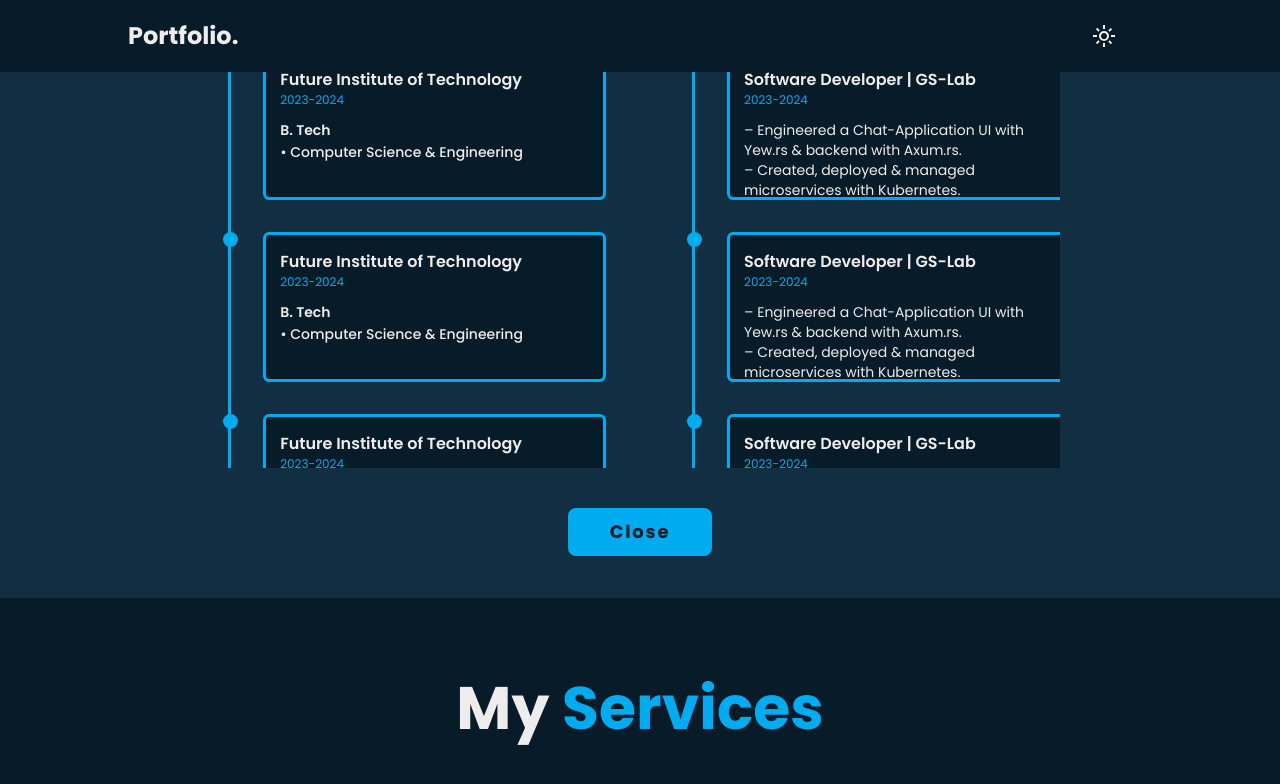
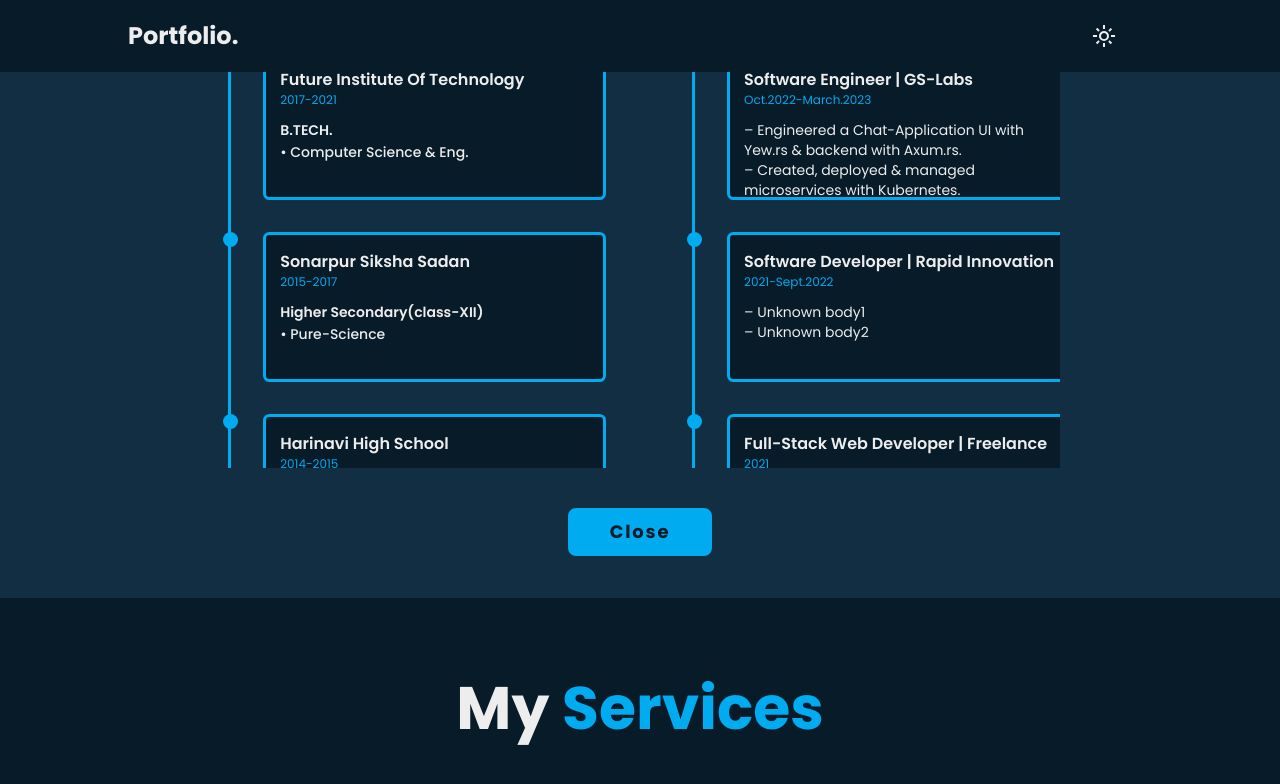
Before and after one commit to Rahul721999/my-portfolio, a React (Vite) app: page / in a window 1280 px wide. Both pictures are taken after a click on the link "Read More". Shown: the part 1002-1786 px from the top of the page. Built offline with nearby package versions, Linux system fonts and the light colour scheme; no server answers.

Commit message:
refactor: added reusble code to expCards

```diff
--- a/public/journey.json
+++ b/public/journey.json
@@ -1,36 +1,43 @@
 {
-    "education" : [
+    "education": [
         {
             "degree": "B.TECH.",
-            "org" : "Future Institute Of Technology",
-            "date" : "2017-2021"
+            "org": "Future Institute Of Technology",
+            "date": "2017-2021",
+            "field": "Computer Science & Eng."
         },
         {
             "degree": "Higher Secondary(class-XII)",
-            "org" : "Sonarpur Siksha Sadan",
-            "date" : "2015-2017"
+            "org": "Sonarpur Siksha Sadan",
+            "date": "2015-2017",
+            "field": "Pure-Science"
         },
         {
             "degree": "Secondary(class-X)",
-            "org" : "Harinavi High School",
-            "date" : "2014-2015"
+            "org": "Harinavi High School",
+            "date": "2014-2015",
+            "field": "N.A."
         }
     ],
-    "experience" : [
+    "experience": [
         {
             "designation": "Software Engineer",
-            "org" : "GS-Labs",
-            "date" : "Oct.2022-March.2023"
+            "org": "GS-Labs",
+            "date": "Oct.2022-March.2023",
+            "body": [
+                "Engineered a Chat-Application UI with Yew.rs & backend with Axum.rs.",
+                "Created, deployed & managed microservices with Kubernetes."
+            ]
         },
         {
             "designation": "Software Developer",
-            "org" : "Rapid Innovation",
-            "date" : "2021-Sept.2022"
+            "org": "Rapid Innovation",
+            "date": "2021-Sept.2022"
         },
         {
             "designation": "Full-Stack Web Developer",
-            "org" : "Freelance",
-            "date" : "2021"
+            "org": "Freelance",
+            "date": "2021"
         }
     ]
 }
--- a/src/components/ExpCards/Expcard.jsx
+++ b/src/components/ExpCards/Expcard.jsx
@@ -2,11 +2,11 @@ import React from 'react';
 import './Expcard.css';
 
 
-const EducationCard = () =>{
-    const course = "B. Tech";
-    const org = "Future Institute of Technology";
-    const date = "2023-2024";
-    const field = "Computer Science & Engineering"
+const EducationCard = ({ education }) => {
+    const course = education?.degree || "Unknown Degree";
+    const org = education?.org || "Unknown Organization";
+    const date = education?.date || "Unknown Date";
+    const field = education?.field || "Unknown Field";
     return (
         <div className="edu-card relative tablet:w-[90%] bg-[--bg-color]">
             <div className='Card-Heading pl-3 laptop:flex-row'>
@@ -22,10 +22,11 @@ const EducationCard = () =>{
 }
 
 
-const Expcard = () => {
-    const designation = "Software Developer";
-    const org = "GS-Lab";
-    const date = "2023-2024";
+const Expcard = ({ experience }) => {
+    const designation = experience?.designation || "Unknown Designation";
+    const org = experience?.org || "Unknown Organization";
+    const date = experience?.date || "Unknown Date";
+    const body = experience?.body || ["Unknown body1", "Unknown body2"];
     return (
         <div className="exp-card relative tablet:w-[90%] bg-[--bg-color]">
             <div className='Card-Heading pl-3 laptop:flex-row'>
@@ -33,11 +34,12 @@ const Expcard = () => {
                 <h3 className='Date text-xs relative text-[var(--main-color)]'>{date}</h3>
             </div>
             <div className='Card-body m-3'>
-                <p className='text-xs tablet:text-sm'>– {"Engineered a Chat-Application UI with Yew.rs & backend with Axum.rs."}</p>
-                <p className='text-xs tablet:text-sm'>– {"Created, deployed & managed microservices with Kubernetes."}</p>
+                {body.map((e, index) => (
+                    <p key={index} className='text-xs tablet:text-sm'>– {e}</p>
+                ))}
             </div>
         </div>
     )
 }
 
-export {Expcard, EducationCard}
+export { Expcard, EducationCard }
--- a/src/pages/About/Aboutpage.jsx
+++ b/src/pages/About/Aboutpage.jsx
@@ -1,4 +1,4 @@
-import React, { useState } from 'react';
+import React, { useEffect, useState } from 'react';
 import { AboutImg, Expcard, EducationCard } from '../../components';
 import './Aboutpage.css';
 
@@ -39,6 +39,23 @@ export default function About() {
 
 
 function ReadMore({ showMore }) {
+    const [education, setEducation] = useState([]);
+    const [experience, setExperience] = useState([]);
+    useEffect(() => {
+        fetch('./journey.json')
+            .then(response => {
+                if (!response.ok) {
+                    throw new console.error('Failed to fetch journey history');
+                } return response.json();
+            })
+            .then(data => {
+                setEducation(data.education);
+                setExperience(data.experience);
+            })
+            .catch(error => {
+                console.error("There was a problem: ", error);
+            })
+    }, []);
 
     return (
         <section id="about" className='section-container secondary-color'>
@@ -47,22 +64,22 @@ function ReadMore({ showMore }) {
             {/* My Journey container */}
             <div className='journey-container flex laptop:flex-col w-[80%] h-[70%] overflow-scroll pl-2'>
                 {/* Education section */}
-                <div className='flex flex-col tablet:justify-start w-full laptop:w-[50%] order-2 laptop:order-1 h-full pb-10'>
+                <div className='flex flex-col tablet:justify-start w-full tablet:w-[50%] order-2 laptop:order-1 h-full pb-10'>
                     <h2 className='title text-2xl tablet:text-4xl font-semibold'>Education</h2>
                     <div className='education-box'>
-                        <EducationCard />
-                        <EducationCard />
-                        <EducationCard />
+                        {education.map((e, index) => (
+                            <EducationCard key={index} education={e} />
+                        ))}
                     </div>
                 </div>
 
                 {/* Exprerience section */}
-                <div className='flex flex-col laptop:w-[50%] order-1 laptop:order-2 h-full'>
+                <div className='flex flex-col laptop:w-[50%] order-1 tablet:order-2 h-full'>
                     <h2 className='title text-2xl tablet:text-4xl font-semibold'>Experience</h2>
                     <div className='experience-box'>
-                        <Expcard />
-                        <Expcard />
-                        <Expcard />
+                        {experience.map((e, index) => (
+                            <Expcard key={index} experience={e} />
+                        ))}
                     </div>
                 </div>
             </div>
```
